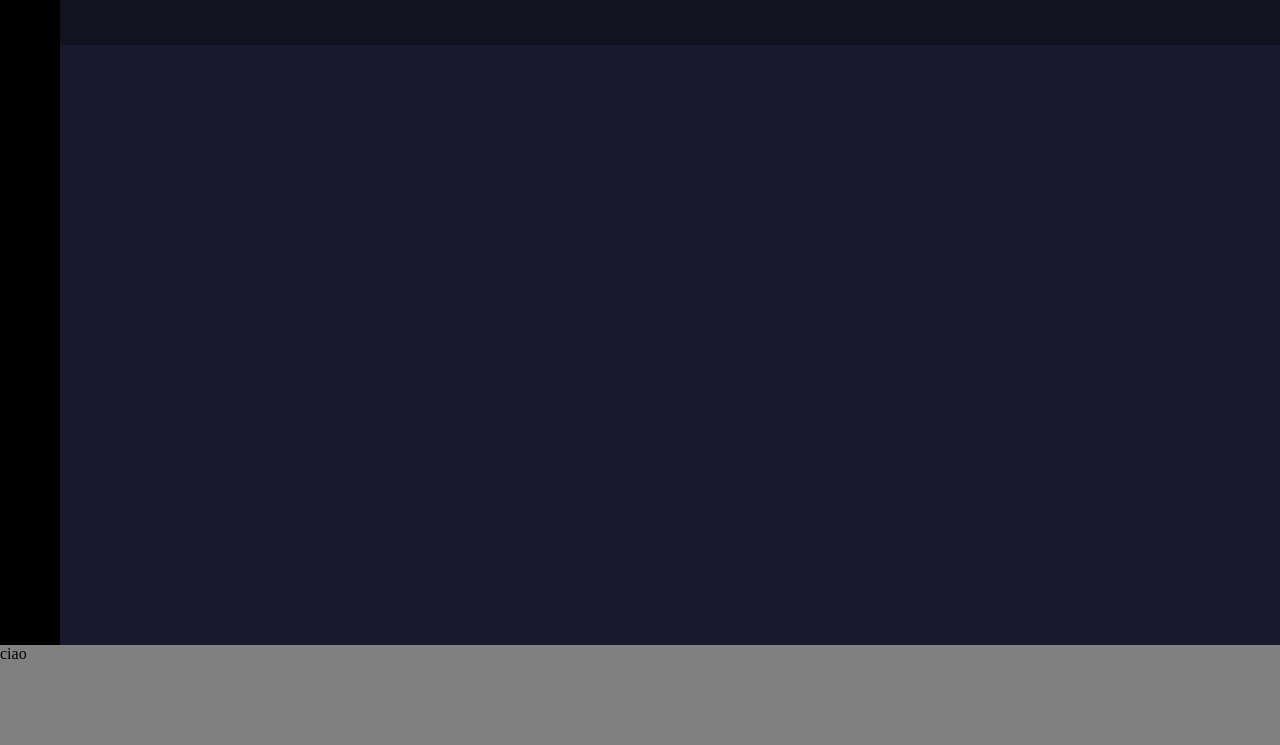
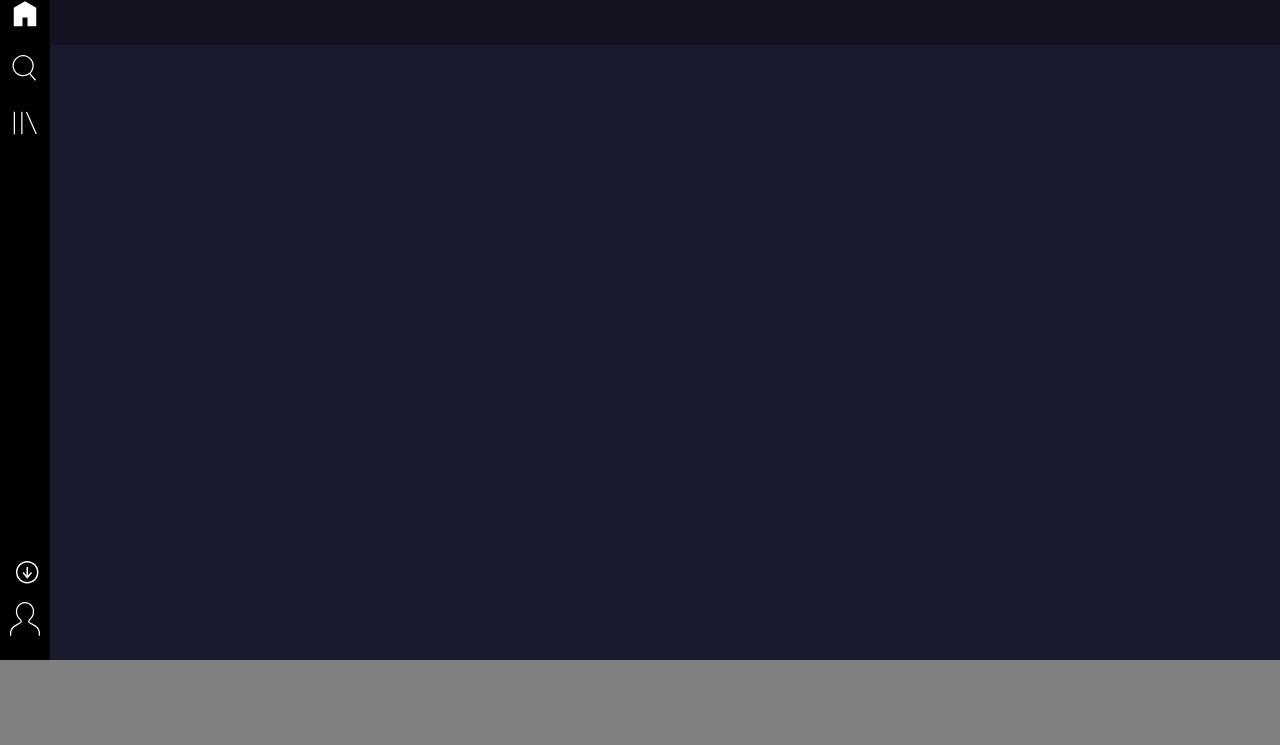
Before and after one commit to daniele-pipino/html-css-spotifyweb, a plain HTML site: page index.html in a window 1280 px wide. Shown: the part 55-800 px from the top of the page. Drawn offline with Linux system fonts and the light colour scheme.

Commit message:
navbar + icone completa

```diff
--- a/index.html
+++ b/index.html
@@ -4,13 +4,25 @@
     <meta charset="UTF-8">
     <meta http-equiv="X-UA-Compatible" content="IE=edge">
     <meta name="viewport" content="width=device-width, initial-scale=1.0">
+    <link rel="stylesheet" href="./style/responsive.css">
     <link rel="stylesheet" href="./style/style.css">
     <title>Document</title>
 </head>
 <body>
 
 <div class="main-container">
-    <div class="nav-bar"></div>
+    <div class="nav-bar">
+        <div class="top-item">
+            <img src="./img/logo-small.svg" alt="">
+            <img class="ud-spacing" src="./img/home.svg" alt="">
+            <img class="ud-spacing" src="./img/search.svg" alt="">
+            <img class="ud-spacing" src="./img/libreria.svg" alt="">
+        </div>
+        <div class="bottom-item">
+            <img src="./img/download.svg" alt="">
+            <img class="ud-spacing" src="./img/profile.svg" alt="">
+        </div>
+    </div>
     <div class="main-page">
         <!-- header -->
         <header>
@@ -25,7 +37,7 @@
 
 <!-- -------footer-------- -->
 <div class="f-container">
-   ciao
+
 </div>
 </body>
 </html>
--- a/style/style.css
+++ b/style/style.css
@@ -1,25 +1,42 @@
+/* utilities */
+
 *{
     margin: 0;
     padding: 0;
     box-sizing: border-box;
 }
 
-
 body{
     background-color: rgb(26, 26, 46);
 }
+
+img{
+    width: 100%;
+}
+
+.flex{
+    display: flex;
+}
+.ud-spacing{
+    padding: 10px 0;
+}
+/* container */
 .main-container{
     display: flex;
-    height: calc(100vh - 100px);
+    height: calc(100vh - 85px);
 }
-
 /* navbar */
 
 .nav-bar{
    background-color: black;
-   width: 60px;
+   width: 50px;
+   padding: 10px 10px;
+   display: flex;
+   flex-direction: column;
+   justify-content: space-between;
+}
 
-}
+
 /* .main-page */
 .main-page{
     flex-grow: 1;
@@ -32,15 +49,16 @@ body{
     background-color: rgba(0, 0, 0, 0.3);
     position: fixed;
 }
+
+
 main{
-    height: calc(100vh - 100px);
+    padding-top: 115px;
 }
-p{
-    color: white;
-}
+
+
 /* footer */
 .f-container{
-    height: 100px;
+    height: 85px;
     width: 100%;
     background-color: grey;
     position: fixed;
```
Also changed, not shown: style/responsive.css (added).
